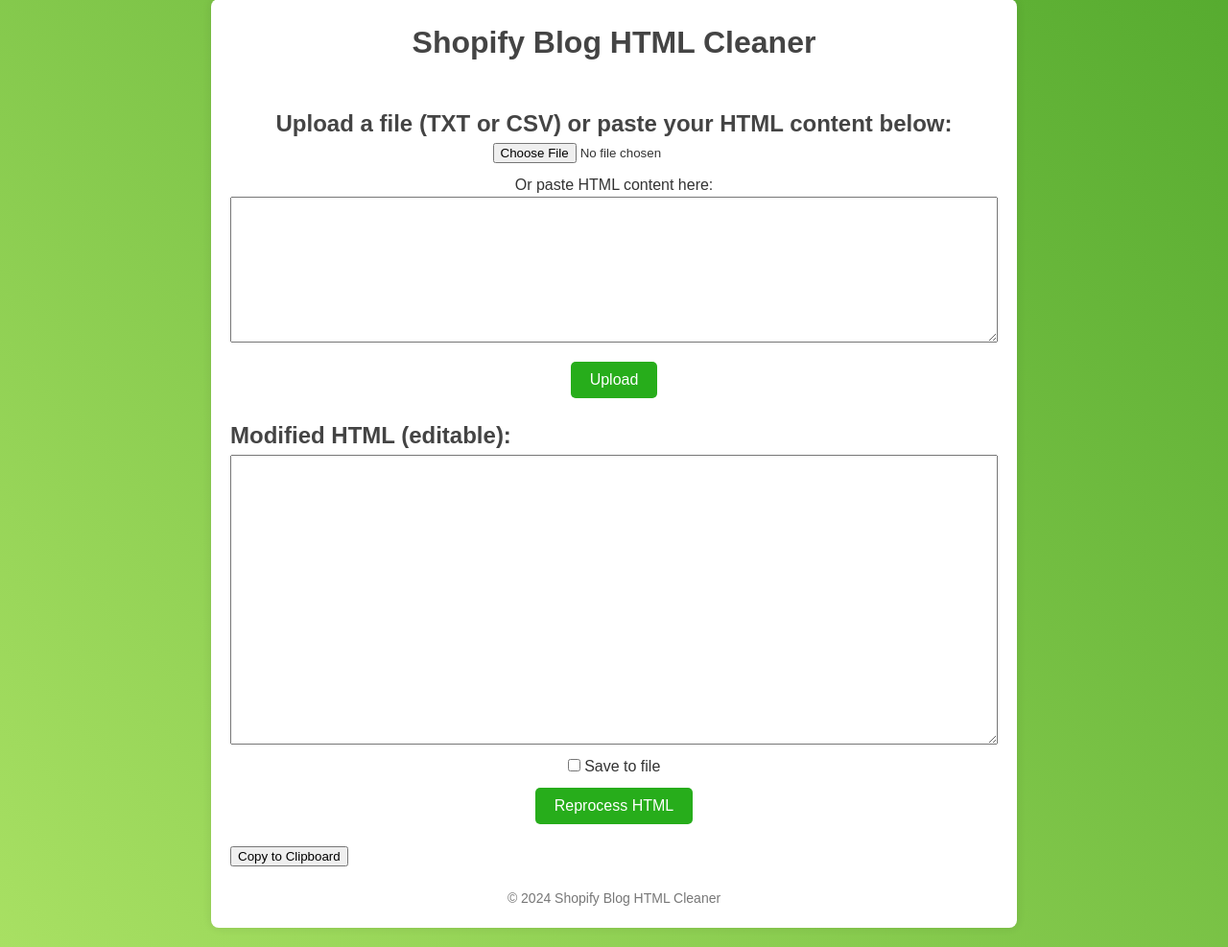
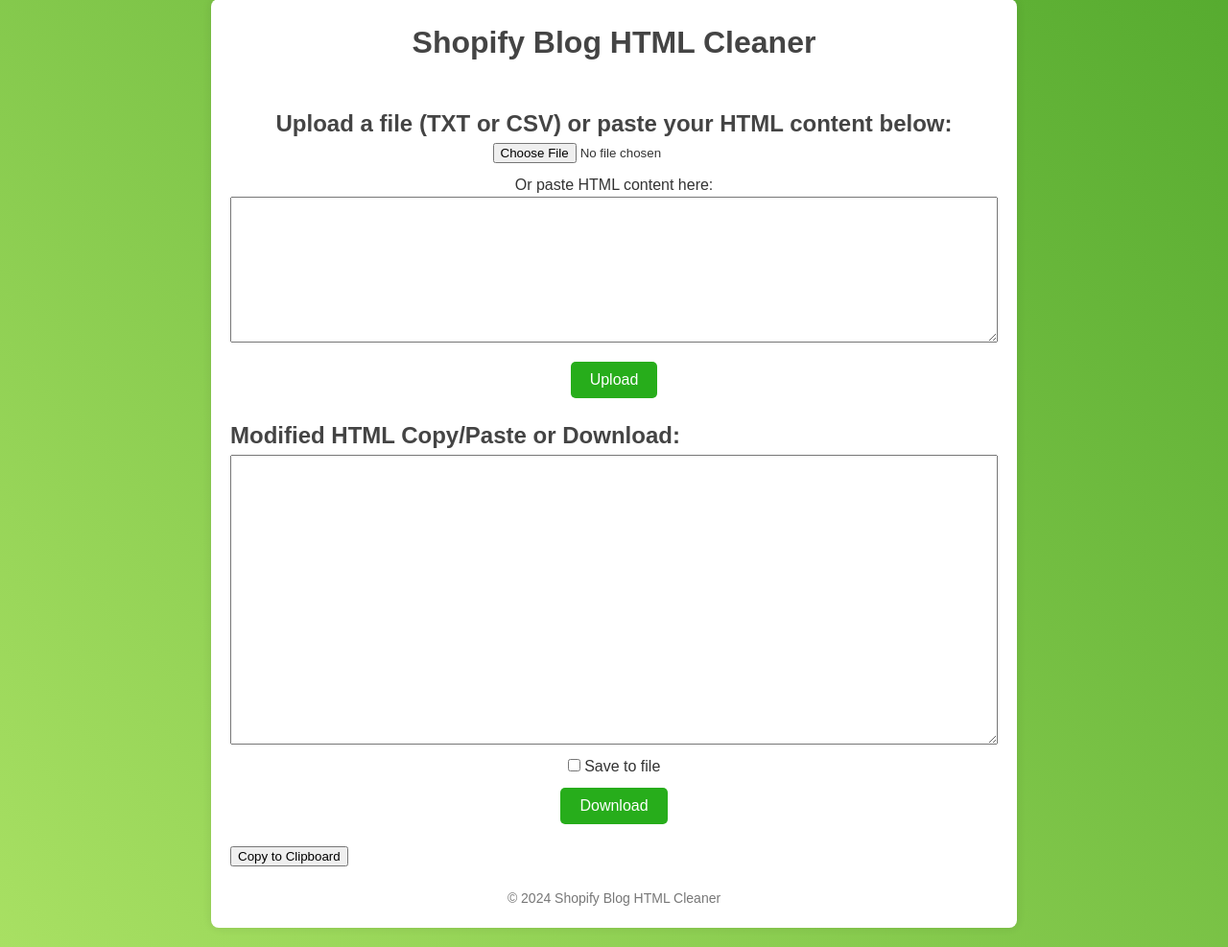
Before and after one commit to marciacripps/shopify_blog_hyperlink_ehancer, a Flask app: page / in a window 1280 px wide. Shown: the part 21-1008 px from the top of the page at 96% size. Run offline with Flask 2, Linux system fonts and the light colour scheme.

Commit message:
Update index.html

```diff
--- a/templates/index.html
+++ b/templates/index.html
@@ -25,13 +25,13 @@
             <textarea name="html_input" id="html_input" rows="10" style="width: 100%;"></textarea>
             <input type="submit" value="Upload">
         </form>
-        <h2>Modified HTML (editable):</h2>
+        <h2>Modified HTML Copy/Paste or Download:</h2>
         <form action="/" method="post">
             <textarea name="modified_html" id="modified_html" rows="20" style="width: 100%;">{{ modified_html|safe }}</textarea>
             <label for="save_to_file_reprocess">
                 <input type="checkbox" name="save_to_file" id="save_to_file_reprocess"> Save to file
             </label>
-            <input type="submit" value="Reprocess HTML">
+            <input type="submit" value="Download">
         </form>
         <button onclick="copyToClipboard()">Copy to Clipboard</button>
         <footer>
```
